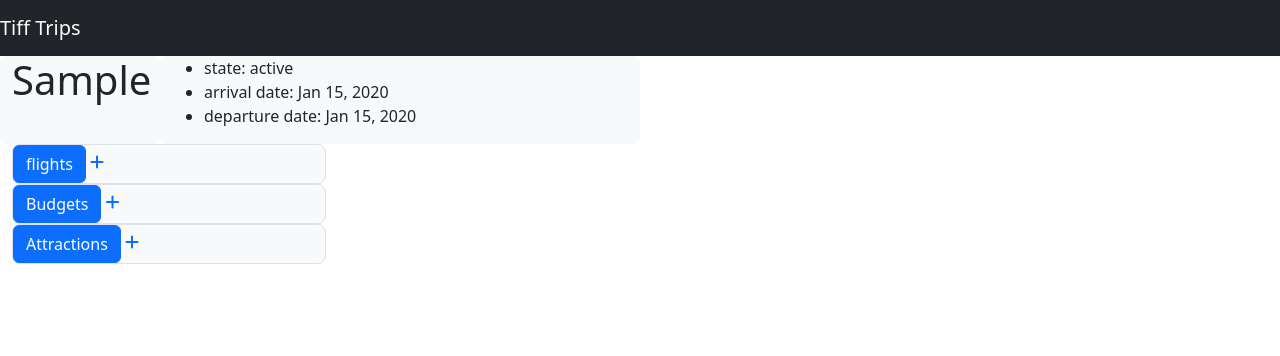
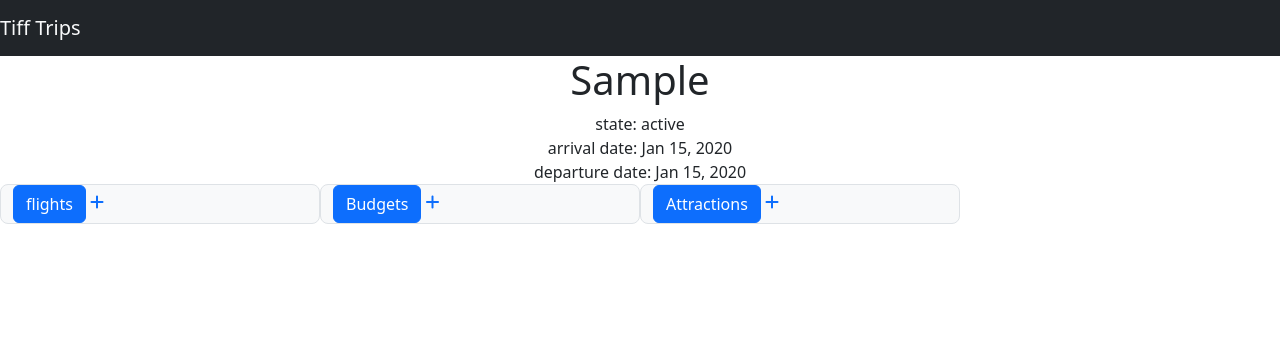
Before and after one commit to bgrego11/tiff-trip, a Django app: page /trips/1/ in a window 1280 px wide. Shown: the top 356 px of the page. Run offline with Django 4.2, Linux system fonts and the light colour scheme; tables that the repository leaves empty hold one stand-in row (values such as "Sample post").

Commit message:
detail layout

```diff
--- a/trips/templates/trips/detail.html
+++ b/trips/templates/trips/detail.html
@@ -3,22 +3,22 @@
 {% block content %}
 <body>
 <div class="container-fluid text-dark">
-    <div class="row">
-        <div class="col-md-6">
-            <div class="row">
-                <div class="col-md-3 bg-light rounded-3">
+    <div class="row text-center">
+
+                <div>
                     <h1>{{ trip }}</h1>
                 </div>
-                <div class="col-md-9 bg-light rounded-3">
-                    <ul>
-                        <li>state: {{ trip.state }}</li>
-                        <li>arrival date: {{ trip.arrive_dt | date:"M d, Y" }}</li>
-                        <li>departure date: {{ trip.depart_dt | date:"M d, Y" }}</li>
-                    </ul>
+                <div>
+
+                        <div>state: {{ trip.state }}</div>
+                        <div>arrival date: {{ trip.arrive_dt | date:"M d, Y" }}</div>
+                        <div>departure date: {{ trip.depart_dt | date:"M d, Y" }}</div>
+
                 </div>
-            </div>
-        </div>
+
+
     </div>
+    <div class="row">
     <div class="col-md-3 bg-light border rounded-3">
         <a class="btn btn-primary" data-bs-toggle="collapse" href="#multiCollapseExample2" role="button" aria-expanded="false" aria-controls="multiCollapseExample2">flights</a>
         <a href="/trips/flights/add/"><i class="fa-solid fa-plus"></i></a>
@@ -82,6 +82,7 @@
     <p>No trips are available.</p>
 {% endif %}
      </div>
+    </div>
 
 </div>
 
```
